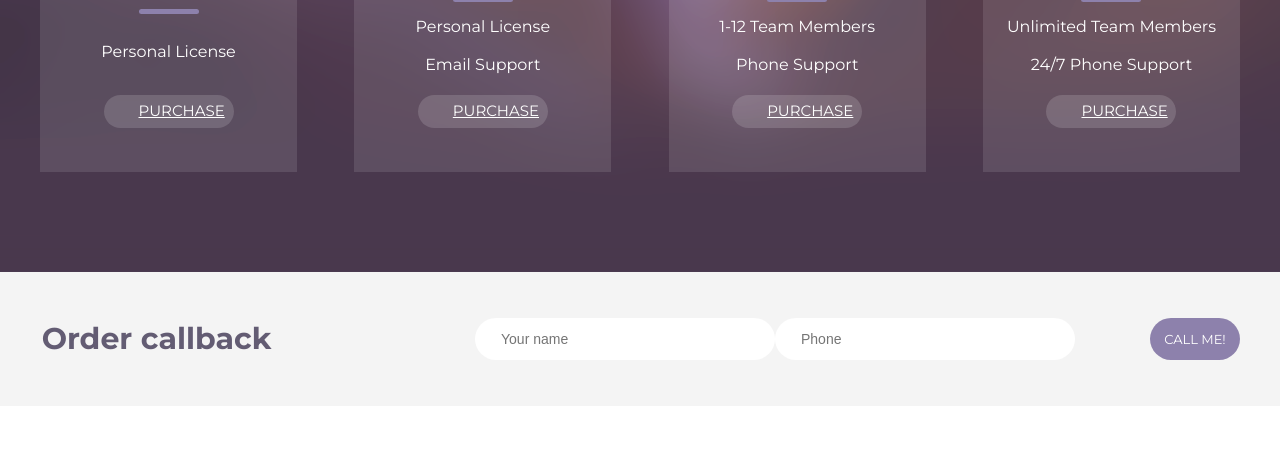
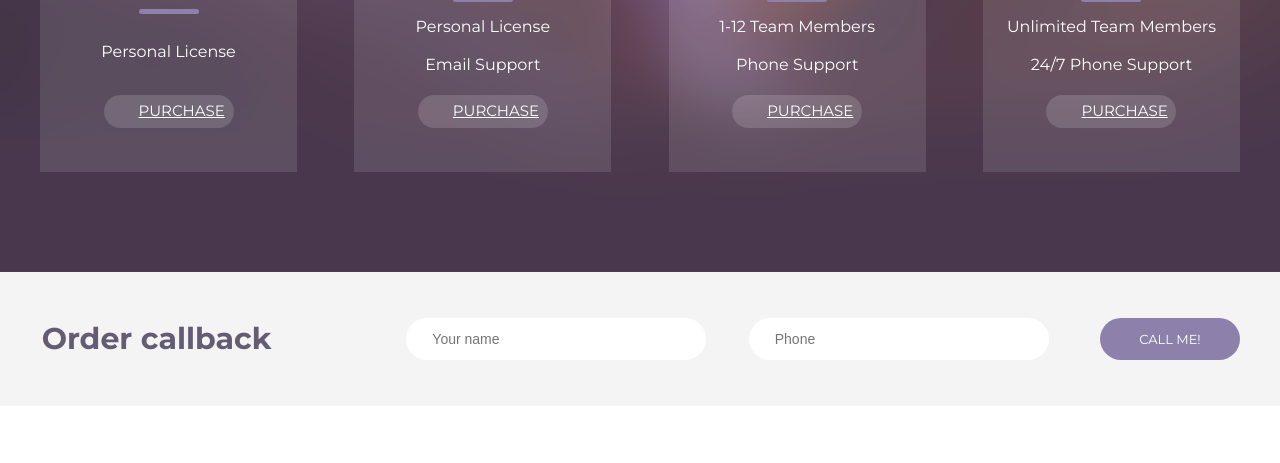
Before and after one commit to Valmobil/LandingPage-Forkio, a website: page src/index.html in a window 1280 px wide. Shown: the part 3802-4265 px from the top of the page. Drawn offline with nearby package versions, Linux system fonts and the light colour scheme; files that its build step writes are made by us from their sources.

Commit message:
Subscribe Section Finished v2 - marginal changes

```diff
--- a/src/scss/_subscribe.scss
+++ b/src/scss/_subscribe.scss
@@ -15,7 +15,6 @@
     font-size: 30px;
     font-weight: 700;
     width: 233px;
-    //margin-right: 100px;
   }
   &__title:after {
     content: "Order callback";
@@ -23,13 +22,13 @@
   &-form {
     display: flex;
     justify-content: space-between;
-    width: 70%;
+    width: 73%;
   }
 
   &-form-block {
     display: flex;
-    justify-content: center;
-    width: 100%;
+    justify-content: space-evenly;
+    width: 83%;
 
     &__input {
       color: #c8cbcf;
@@ -49,9 +48,10 @@
 .btn_subscribe {
   height: 27px;
   //align-self: flex-end;
+  flex-shrink: 0;
   padding-top: 15px;
   text-align: center;
-  min-width: 90px;
+  width: 140px;
   border-radius: 28px;
   border: none;
   background-color: #8d81ac;
@@ -68,10 +68,3 @@
   color: #8d81ac;
   border: 1px solid #8d81ac;
 }
-
-.btn_subscribe:hover {
-  background-color: #fff;
-  color: #8d81ac;
-  border: 1px solid #8d81ac;
-
-}
```
